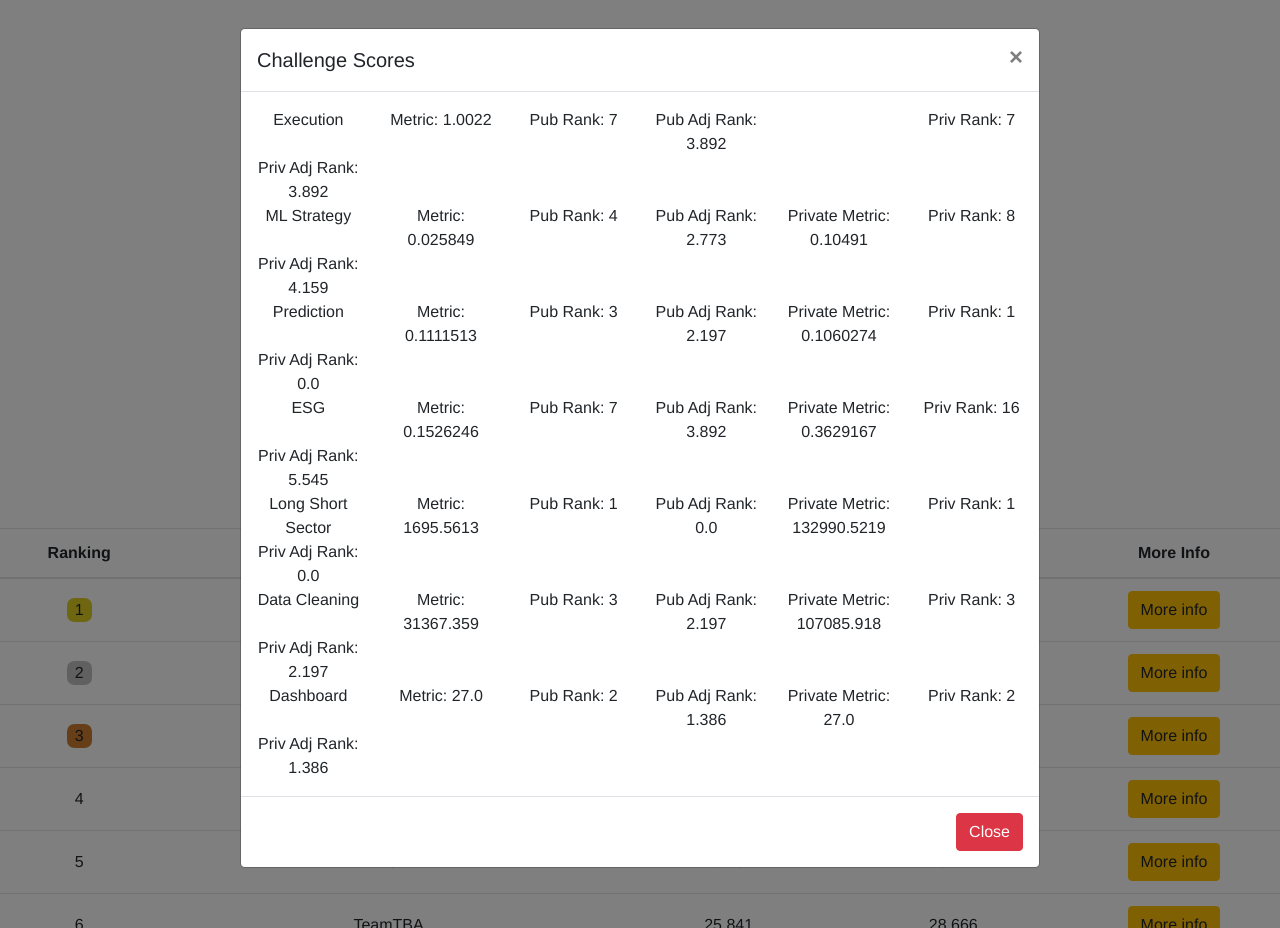
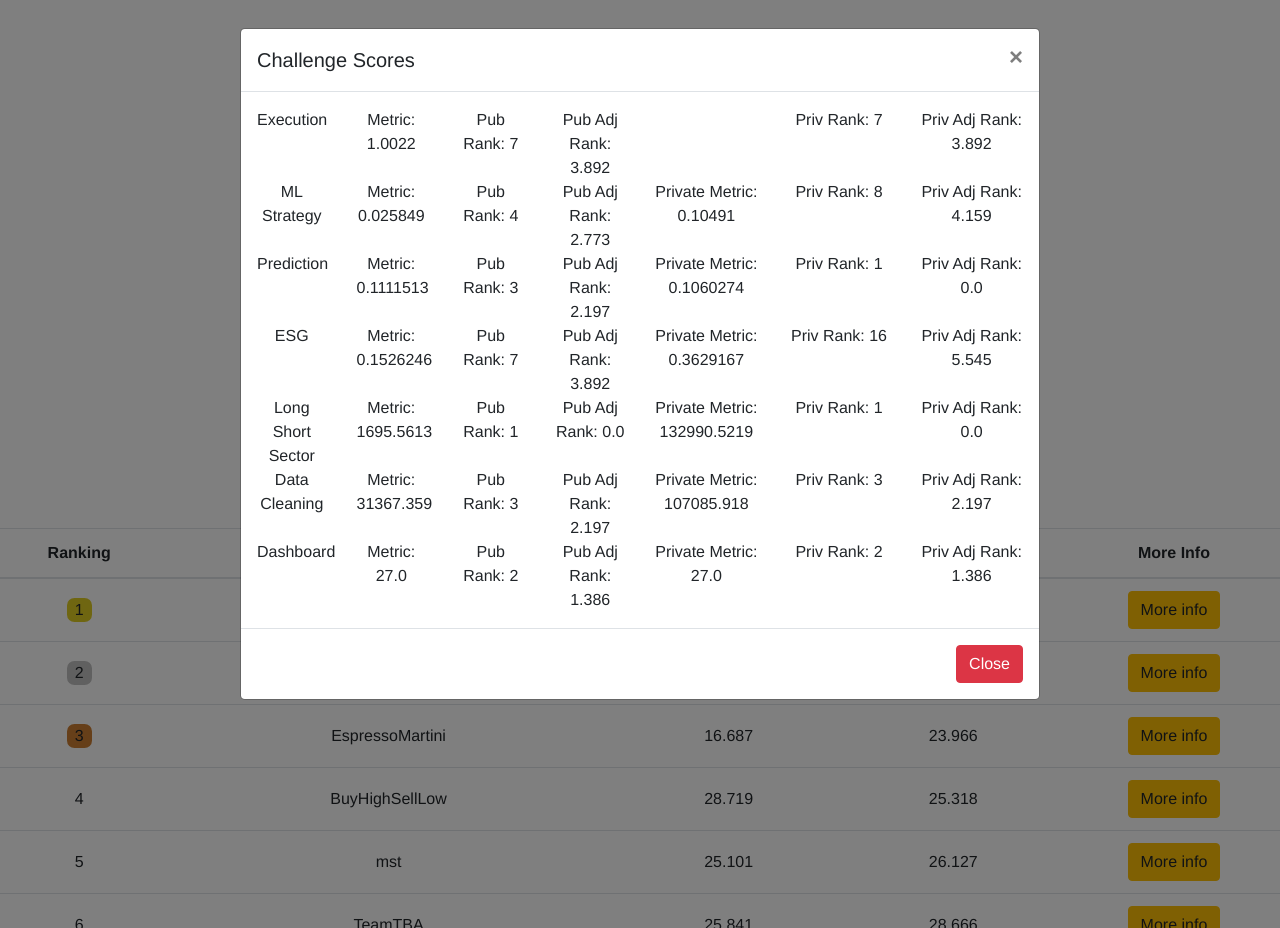
Before and after one commit to algotradingsoc/leaderboard, a Flask app: page / in a window 1280 px wide, after a click on "More info". Run offline with Flask 2, Linux system fonts and the light colour scheme; some libraries are stand-ins or nearby versions.

Commit message:
fixed layout

```diff
--- a/templates/index.html
+++ b/templates/index.html
@@ -92,35 +92,59 @@
                         {%for challenge in challenges%}
                         {%if 'Execution' == challenge %}
                         <div class="row">
-                            <div class="col-sm-2">{{challenge}}</div>
+                            <div class="col-sm-6">
+                                <div class="row">
+                                    <div class="col-sm-3">{{challenge}}</div>
                                     {% if top_50_teams.loc[i, challenge] == -1 %}
-                            <div class="col-sm-2">Metric: N/A</div>
+                                    <div class="col-sm-3">Metric: N/A</div>
                                     {% else %}
-                            <div class="col-sm-2">Metric: {{top_50_teams.loc[i, challenge]}}</div>
+                                    <div class="col-sm-3">Metric: {{top_50_teams.loc[i, challenge]}}</div>
                                     {% endif %}
-                            <div class="col-sm-2">Pub Rank: {{top_50_teams.loc[i, challenge + " - rank"]}}</div>
-                            <div class="col-sm-2">Pub Adj Rank: {{top_50_teams.loc[i, challenge + " - rank_score"]}}</div>
-                            <div class="col-sm-2"></div>
-                            <div class="col-sm-2">Priv Rank: {{top_50_teams.loc[i, challenge + " - rank(private)"]}}</div>
-                            <div class="col-sm-2">Priv Adj Rank: {{top_50_teams.loc[i, challenge + " - rank_score(private)"]}}</div>
+                                    <div class="col-sm-3">Pub Rank: {{top_50_teams.loc[i, challenge + " - rank"]}}</div>
+                                    <div class="col-sm-3">Pub Adj Rank: {{top_50_teams.loc[i, challenge + " - rank_score"]}}
+                                    </div>
+                                </div>
+                            </div>
+                            <div class="col-sm-6">
+                                <div class="row">
+                                    <div class="col-sm-4"></div>
+                                    <div class="col-sm-4">Priv Rank: {{top_50_teams.loc[i, challenge + " - rank(private)"]}}
+                                    </div>
+                                    <div class="col-sm-4">Priv Adj Rank: {{top_50_teams.loc[i, challenge + " - rank_score(private)"]}}
+                                    </div>
+                                </div>
+
+                            </div>
                         </div>
                         {% else %}
                         <div class="row">
-                            <div class="col-sm-2">{{challenge}}</div>
+                            <div class="col-sm-6">
+                                <div class="row">
+                                    <div class="col-sm-3">{{challenge}}</div>
                                     {% if top_50_teams.loc[i, challenge + " - public"] == -1 %}
-                            <div class="col-sm-2">Metric: N/A</div>
+                                    <div class="col-sm-3">Metric: N/A</div>
                                     {% else %}
-                            <div class="col-sm-2">Metric: {{top_50_teams.loc[i, challenge + " - public"]}}</div>
+                                    <div class="col-sm-3">Metric: {{top_50_teams.loc[i, challenge + " - public"]}}</div>
                                     {% endif %}
-                            <div class="col-sm-2">Pub Rank: {{top_50_teams.loc[i, challenge + " - rank"]}}</div>
-                            <div class="col-sm-2">Pub Adj Rank: {{top_50_teams.loc[i, challenge + " - rank_score"]}}</div>
+                                    <div class="col-sm-3">Pub Rank: {{top_50_teams.loc[i, challenge + " - rank"]}}</div>
+                                    <div class="col-sm-3">Pub Adj Rank: {{top_50_teams.loc[i, challenge + " - rank_score"]}}
+                                    </div>
+                                </div>
+                            </div>
+                            <div class="col-sm-6">
+                                <div class="row">
                                     {% if top_50_teams.loc[i, challenge + " - private"] == -1 %}
-                            <div class="col-sm-2">Private Metric: N/A</div>
+                                    <div class="col-sm-4">Private Metric: N/A</div>
                                     {% else %}
-                            <div class="col-sm-2">Private Metric: {{top_50_teams.loc[i, challenge + " - private"]}}</div>
+                                    <div class="col-sm-4">Private Metric: {{top_50_teams.loc[i, challenge + " - private"]}}
+                                    </div>
                                     {% endif %}
-                            <div class="col-sm-2">Priv Rank: {{top_50_teams.loc[i, challenge + " - rank(private)"]}}</div>
-                            <div class="col-sm-2">Priv Adj Rank: {{top_50_teams.loc[i, challenge + " - rank_score(private)"]}}</div>
+                                    <div class="col-sm-4">Priv Rank: {{top_50_teams.loc[i, challenge + " - rank(private)"]}}
+                                    </div>
+                                    <div class="col-sm-4">Priv Adj Rank: {{top_50_teams.loc[i, challenge + " - rank_score(private)"]}}
+                                    </div>
+                                </div>
+                            </div>
                         </div>
                         {% endif %}
                         {% endfor %}
```
Lines whose indentation alone changed are shown as unchanged.
